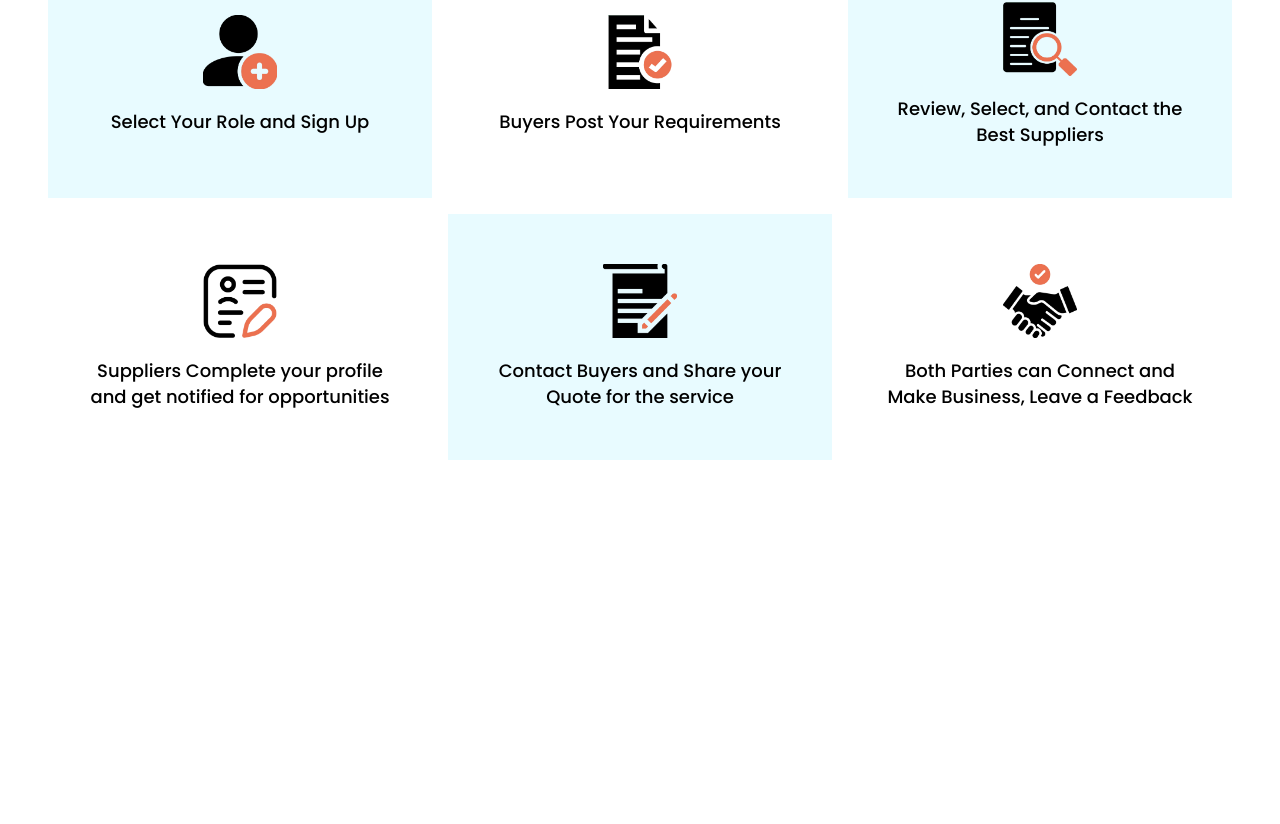
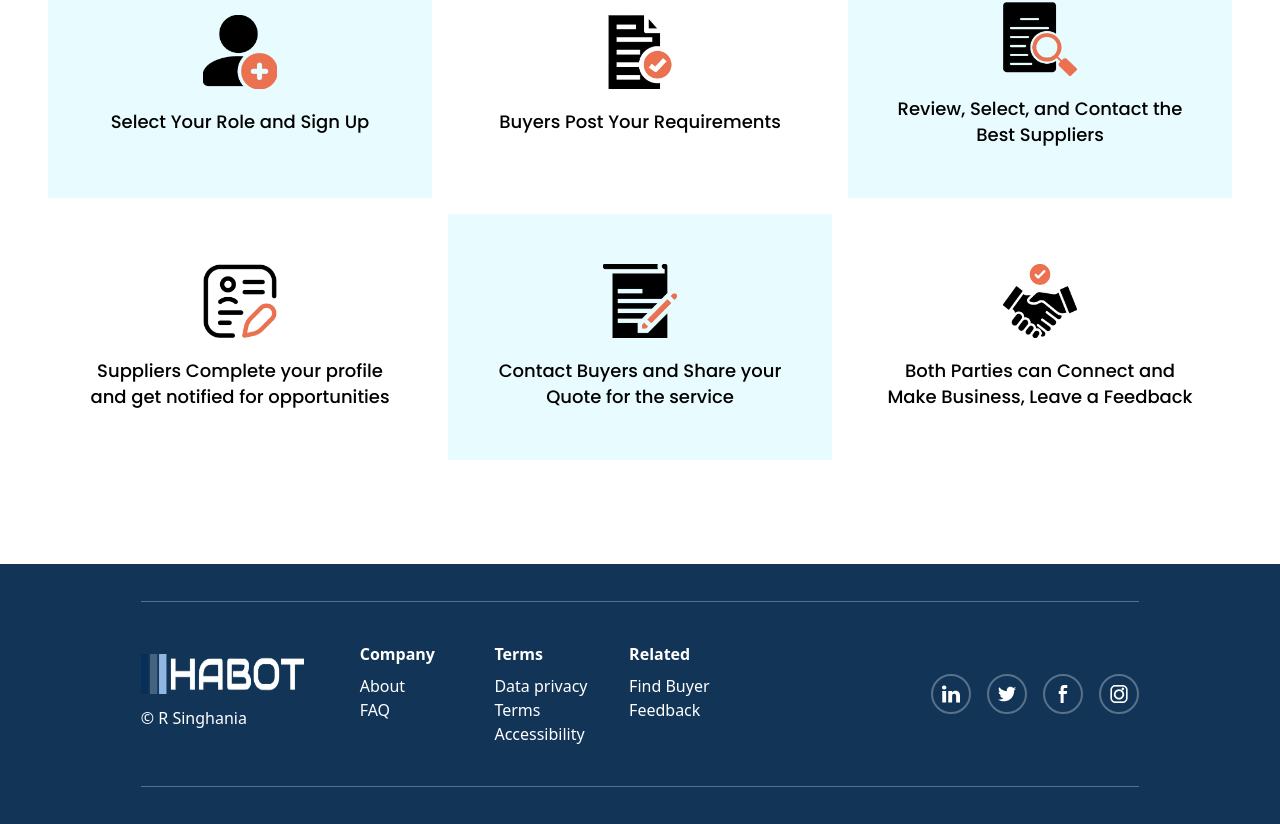
Before and after one commit to Labeebct/Habot, a React (Vite) app: page / in a window 1280 px wide. Shown: the part 2412-3236 px from the top of the page. Before the commit the page ends 2976 px from the top, so only its background shows below. Built offline with nearby package versions, Linux system fonts and the light colour scheme; a web font is replaced by a local one.

Commit message:
Footer section completed

```diff
--- /dev/null
+++ b/src/components/home/Footer.jsx
@@ -0,0 +1,73 @@
+import Linkidin from "/assets/linkidin.png";
+import Twitter from "/assets/twitter.png";
+import Facebook from "/assets/facebook.png";
+import insta from "/assets/insta.png";
+
+const Footer = () => {
+  return (
+      <footer className="h-auto min-h-[260px] w-full bg-[#123557] flex items-center justify-center p-4">
+        <div className="h-auto w-full md:w-[80%] flex flex-col md:flex-row border-t-[1px]  border-b-[1px] border-t-[#ffffff4c] border-b-[#ffffff4c] py-10">
+          <div className="left w-full md:w-[60%] flex flex-col md:flex-row md:items-center">
+            <div className="flex flex-col items-center md:items-start w-full md:w-[30%] p-4 md:p-0 gap-2">
+              <img
+                src="/assets/LogoWhite.png"
+                alt="Logo"
+                className="w-[206px] h-[40.15px]"
+              />
+              <p className="text-[16px] font-Poppins font-[300] leading-[32px] text-white">
+                © R Singhania
+              </p>
+            </div>
+            <div className="grid grid-cols-1 sm:grid-cols-3 gap-6 md:ml-14 mt-4 md:mt-0 w-full md:w-[70%] text-center md:text-left">
+              <div className="flex flex-col text-white gap-2">
+                <h1 className="font-bold">Company</h1>
+                <div className="flex flex-col">
+                  <a href="#">About</a>
+                  <a href="#">FAQ</a>
+                </div>
+              </div>
+              <div className="flex flex-col text-white gap-2">
+                <h1 className="font-bold">Terms</h1>
+                <div className="flex flex-col">
+                  <a href="#">Data privacy</a>
+                  <a href="#">Terms</a>
+                  <a href="#">Accessibility</a>
+                </div>
+              </div>
+              <div className="flex flex-col text-white gap-2">
+                <h1 className="font-bold">Related</h1>
+                <div className="flex flex-col">
+                  <a href="#">Find Buyer</a>
+                  <a href="#">Feedback</a>
+                </div>
+              </div>
+            </div>
+          </div>
+          <div className="right w-full md:w-[40%] flex justify-center md:justify-end items-center gap-4 mt-4 md:mt-0">
+            <div className="w-[40px] h-[40px] rounded-full border-2 border-[#ffffff4c] flex items-center justify-center">
+              <img
+                src={Linkidin}
+                alt="LinkedIn"
+                className="w-[18px] h-[18px]"
+              />
+            </div>
+            <div className="w-[40px] h-[40px] rounded-full border-2 border-[#ffffff4c] flex items-center justify-center">
+              <img src={Twitter} alt="Twitter" className="w-[18px] h-[18px]" />
+            </div>
+            <div className="w-[40px] h-[40px] rounded-full border-2 border-[#ffffff4c] flex items-center justify-center">
+              <img
+                src={Facebook}
+                alt="Facebook"
+                className="w-[18px] h-[18px]"
+              />
+            </div>
+            <div className="w-[40px] h-[40px] rounded-full border-2 border-[#ffffff4c] flex items-center justify-center">
+              <img src={insta} alt="Instagram" className="w-[18px] h-[18px]" />
+            </div>
+          </div>
+        </div>
+      </footer>
+  );
+};
+
+export default Footer;
--- a/src/components/home/HowItWorks.jsx
+++ b/src/components/home/HowItWorks.jsx
@@ -12,7 +12,7 @@ const HowItWorks = () => {
             </h1>
           </div>
           <div className="paragraph max-h-max text-center w-full px-4">
-          <p className="font-poppins font-[400] text-[16px] md:text-[17px] leading-[24px] md:leading-[26px] ">
+            <p className="font-poppins font-[400] text-[16px] md:text-[17px] leading-[24px] md:leading-[26px]">
               Buyers post their needs and review top suppliers, while suppliers
               complete profiles, connect with <br />
               potential buyers, and build successful business relationships,
--- a/src/components/home/ReadyToDive.jsx
+++ b/src/components/home/ReadyToDive.jsx
@@ -53,7 +53,7 @@ const ReadyToDive = () => {
         </div>
       </div>
 
-      <div className="flex-1 w-full px-5 h-full flex justify-center flex-col lg:flex-row gap-6 mt-8 lg:mt-0">
+      <div className="flex-1 w-full  h-full flex justify-center flex-col lg:flex-row gap-6 mt-8 lg:mt-0">
         {cities.map((column, index) => (
           <div key={index} className="flex w-full h-full flex-col gap-6">
             {column.map((city, index) => (
--- a/src/components/home/Section.jsx
+++ b/src/components/home/Section.jsx
@@ -1,69 +1,51 @@
+import React from "react";
+import StepCard from "./StepCard";
+
+const steps = [
+  {
+    imageSrc: "/assets/first.png",
+    title: "Select Your Role and Sign Up",
+    bgColor: "bg-[#E8FBFF]",
+  },
+  {
+    imageSrc: "/assets/second.png",
+    title: "Buyers Post Your Requirements",
+    bgColor: "",
+  },
+  {
+    imageSrc: "/assets/third.png",
+    title: "Review, Select, and Contact the Best Suppliers",
+    bgColor: "bg-[#E8FBFF]",
+  },
+  {
+    imageSrc: "/assets/forth.png",
+    title: "Suppliers Complete your profile and get notified for opportunities",
+    bgColor: "",
+  },
+  {
+    imageSrc: "/assets/fifth.png",
+    title: "Contact Buyers and Share your Quote for the service",
+    bgColor: "bg-[#E8FBFF]",
+  },
+  {
+    imageSrc: "/assets/sixth.png",
+    title: "Both Parties can Connect and Make Business, Leave a Feedback",
+    bgColor: "",
+  },
+];
+
 const Section = () => {
   return (
-      <>
-        <div className="main grid grid-cols-1 sm:grid-cols-2 md:grid-cols-3 gap-4 w-full  h-auto md:h-[508px]">
-          <div className="bg-[#E8FBFF] flex flex-col justify-center items-center gap-5 p-4">
-            <img
-              src="/assets/first.png"
-              alt=""
-              className="w-[74px] h-[74px]"
+    <div className="main grid grid-cols-1 sm:grid-cols-2 md:grid-cols-3 gap-4 w-full h-auto md:h-[508px]">
+      {steps.map((step, index) => (
+        <StepCard
+          key={index}
+          imageSrc={step.imageSrc}
+          title={step.title}
+          bgColor={step.bgColor}
         />
-            <h1 className="text-[18px] font-poppins font-[500] leading-[26px] px-4 text-center">
-              Select Your Role and Sign Up
-            </h1>
+      ))}
     </div>
-          <div className="flex flex-col justify-center items-center gap-5 p-4">
-            <img
-              src="/assets/second.png"
-              alt=""
-              className="w-[74px] h-[74px]"
-            />
-            <h1 className="text-[18px] font-poppins font-[500] leading-[26px] px-4 text-center">
-              Buyers Post Your Requirements
-            </h1>
-          </div>
-          <div className="bg-[#E8FBFF] flex flex-col justify-center items-center gap-5 p-4">
-            <img
-              src="/assets/third.png"
-              alt=""
-              className="w-[74px] h-[74px]"
-            />
-            <h1 className="text-[18px] font-poppins font-[500] leading-[26px] px-4 text-center">
-              Review, Select, and Contact the Best Suppliers
-            </h1>
-          </div>
-          <div className="flex flex-col justify-center items-center gap-5 p-4">
-            <img
-              src="/assets/forth.png"
-              alt=""
-              className="w-[74px] h-[74px]"
-            />
-            <h1 className="text-[18px] font-poppins font-[500] leading-[26px] px-4 text-center">
-              Suppliers Complete your profile and get notified for opportunities
-            </h1>
-          </div>
-          <div className="bg-[#E8FBFF] flex flex-col justify-center items-center gap-5 p-4">
-            <img
-              src="/assets/fifth.png"
-              alt=""
-              className="w-[74px] h-[74px]"
-            />
-            <h1 className="text-[18px] font-poppins font-[500] leading-[26px] px-4 text-center">
-              Contact Buyers and Share your Quote for the service
-            </h1>
-          </div>
-          <div className="flex flex-col justify-center items-center gap-5 p-4">
-            <img
-              src="/assets/sixth.png"
-              alt=""
-              className="w-[74px] h-[74px]"
-            />
-            <h1 className="text-[18px] font-poppins font-[500] leading-[26px] px-4 text-center">
-              Both Parties can Connect and Make Business, Leave a Feedback
-            </h1>
-          </div>
-        </div>
-      </>
   );
 };
 
--- /dev/null
+++ b/src/components/home/StepCard.jsx
@@ -0,0 +1,14 @@
+import React from "react";
+
+const StepCard = ({ imageSrc, title, bgColor }) => {
+  return (
+    <div className={`flex flex-col justify-center items-center gap-5 p-4 ${bgColor}`}>
+      <img src={imageSrc} alt={title} className="w-[74px] h-[74px]" />
+      <h1 className="text-[18px] font-poppins font-[500] leading-[26px] px-4 text-center">
+        {title}
+      </h1>
+    </div>
+  );
+};
+
+export default StepCard;
--- a/src/components/home/Suppliers.jsx
+++ b/src/components/home/Suppliers.jsx
@@ -3,7 +3,7 @@ import React from "react";
 const Suppliers = () => {
   return (
     <div className="py-10 h-auto w-full bg-[#E8FBFF] flex justify-center my-10">
-      <div className="px-5 lg:px-10 w-full h-auto gap-6 flex-col md:flex-row flex items-center justify-between">
+      <div className="px-5 lg:px-20 w-full h-auto gap-6 flex-col md:flex-row flex items-center justify-between">
         <h1 className="text-[24px] md:text-[26px] lg:text-[30px] font-poppins font-semibold">
           Let Suppliers <span className="border-b-[#EB7150] border-b-4">Find You</span>
         </h1>
--- a/src/pages/Home.jsx
+++ b/src/pages/Home.jsx
@@ -5,6 +5,7 @@ import ReadyToDive from "../components/home/ReadyToDive";
 import VideoSec from "../components/home/VideoSec";
 import Suppliers from "../components/home/Suppliers";
 import HowItWorks from "../components/home/HowItWorks";
+import Footer from "../components/home/Footer";
 
 const Home = () => {
   return (
@@ -15,6 +16,7 @@ const Home = () => {
       <VideoSec />
       <Suppliers />
       <HowItWorks />
+      <Footer />
     </>
   );
 };
```
Lines whose indentation alone changed are shown as unchanged.
